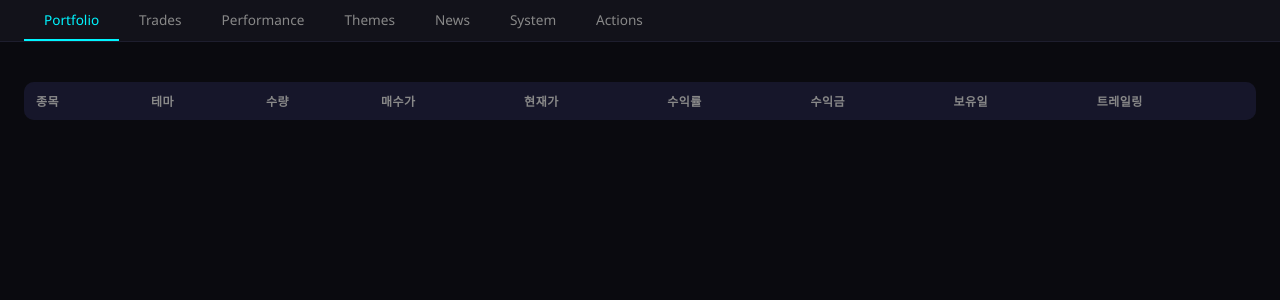
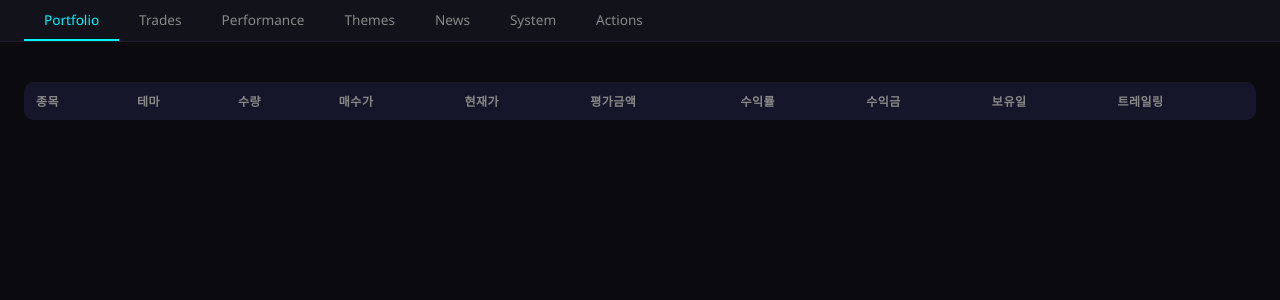
Before and after one commit to hatnim83-a11y/korean_stock_ai_trading, a Python web app: template web/templates/dashboard.html in a window 1280 px wide. Shown: the part 49-349 px from the top of the page. Run offline with Jinja, Linux system fonts and the light colour scheme; the template is opened without the code that fills it, so the values that code supplies are empty.

Commit message:
feat: 대시보드 포트폴리오에 평가금액 컬럼 추가
Co-Authored-By: Claude Opus 4.6 <noreply@anthropic.com>

```diff
--- a/web/templates/dashboard.html
+++ b/web/templates/dashboard.html
@@ -167,7 +167,7 @@ tr:hover td { background:#16162a; }
     <div class="table-wrap">
       <table id="portfolio-table">
         <thead><tr>
-          <th>종목</th><th>테마</th><th>수량</th><th>매수가</th><th>현재가</th>
+          <th>종목</th><th>테마</th><th>수량</th><th>매수가</th><th>현재가</th><th>평가금액</th>
           <th>수익률</th><th>수익금</th><th>보유일</th><th>트레일링</th>
         </tr></thead>
         <tbody id="portfolio-body"></tbody>
@@ -347,6 +347,7 @@ async function loadPortfolio() {
       <td>${fmt(h.shares)}</td>
       <td>${fmt(h.buy_price)}</td>
       <td>${fmt(h.current_price)}</td>
+      <td>${fmt(h.eval_amount)}원</td>
       <td class="${profitClass(h.profit_rate)}">${fmtPct(h.profit_rate)}</td>
       <td class="${profitClass(h.profit)}">${fmt(h.profit)}원</td>
       <td>${h.hold_days}일</td>
@@ -599,6 +600,7 @@ function updatePortfolioTable(d) {
     <td>${fmt(h.shares)}</td>
     <td>${fmt(h.buy_price)}</td>
     <td>${fmt(h.current_price)}</td>
+    <td>${fmt(h.eval_amount)}원</td>
     <td class="${profitClass(h.profit_rate)}">${fmtPct(h.profit_rate)}</td>
     <td class="${profitClass(h.profit)}">${fmt(h.profit)}원</td>
     <td>${h.hold_days}일</td>
```
